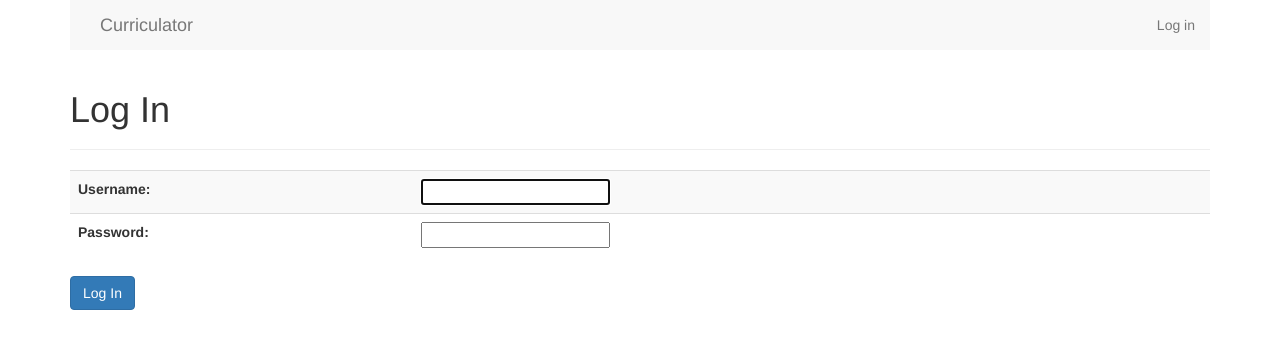
After one commit to nurkkala/curriculator, a Django app: page /accounts/login/ in a window 1280 px wide. The commit adds this page. Shown: the top 349 px of the page. Run offline with Django 3.2, Linux system fonts and the light colour scheme; some libraries are stand-ins or nearby versions.

Commit message:
Added login

```diff
--- a/cs2013/templates/cs2013/base.html
+++ b/cs2013/templates/cs2013/base.html
@@ -18,7 +18,26 @@
     <![endif]-->
   </head>
   <body>
-    {% block content %}Your Content Here{% endblock %}
+    <div class="container">
+      <nav class="navebar navbar-default" role="navigation">
+	<div class="container-fluid">
+          <a class="navbar-brand" href="{% url 'home' %}">Curriculator</a>
+          <ul class="nav navbar-nav navbar-right">
+	    <li>
+	      {% if user.is_authenticated %}
+	      <a href="{% url 'logout' %}">Log out</a>
+	      {% else %}
+	      <a href="{% url 'login' %}">Log in</a>
+	      {% endif %}
+	    </li>
+	  </ul>
+	</div>
+      </nav>
+
+      {% block content %}
+      Your Content Here
+      {% endblock %}
+    </div>
 
     <!-- jQuery (necessary for Bootstrap's JavaScript plugins) -->
     <script src="https://ajax.googleapis.com/ajax/libs/jquery/1.11.0/jquery.min.js"></script>
--- a/cs2013/templates/cs2013/home.html
+++ b/cs2013/templates/cs2013/home.html
@@ -3,7 +3,6 @@
 {% block title %}Select a Course{% endblock %}
 
 {% block content %}
-  <div class="container">
   <div class="page-header">
     <h1>Choose Course</h1>
   </div>
@@ -26,5 +25,4 @@
       {% endfor %}
     </tbody>
   </table>
-  </div>
 {% endblock %}
--- /dev/null
+++ b/cs2013/templates/registration/login.html
@@ -0,0 +1,31 @@
+{% extends "cs2013/base.html" %}
+
+{% block content %}
+  <div class="page-header">
+    <h1>Log In</h1>
+  </div>
+
+  {% if form.errors %}
+    <p>Your username and password didn't match. Please try again.</p>
+  {% endif %}
+
+  <form role="form" method="post" action="{% url 'login' %}">
+    {% csrf_token %}
+    <input type="hidden" name="next" value="{{ next }}" />
+
+    <table class="table table-striped table-hover">
+      <tbody>
+	<tr>
+	  <td>{{ form.username.label_tag }}</td>
+	  <td>{{ form.username }}</td>
+	</tr>
+	<tr>
+	  <td>{{ form.password.label_tag }}</td>
+	  <td>{{ form.password }}</td>
+	</tr>
+      </tbody>
+    </table>
+    <button type="submit" class="btn btn-primary" value="login">Log In</button>
+  </form>
+
+{% endblock %}
--- a/cs2013/views.py
+++ b/cs2013/views.py
@@ -1,13 +1,16 @@
 from __future__ import division
 
+from django.contrib.auth.decorators import login_required
 from django.shortcuts import render, redirect
 
 from .models import *
 
+@login_required
 def home(request):
     return render(request, 'cs2013/home.html',
                   { 'courses': Course.objects.all() })
 
+@login_required
 def outcomes(request, course_pk, page):
     course = Course.objects.get(pk=course_pk)
     know_areas = KnowledgeArea.objects.all()
--- a/curriculator/settings.py
+++ b/curriculator/settings.py
@@ -83,3 +83,5 @@ USE_TZ = True
 # https://docs.djangoproject.com/en/1.6/howto/static-files/
 
 STATIC_URL = '/static/'
+
+LOGIN_REDIRECT_URL = '/'
--- a/curriculator/urls.py
+++ b/curriculator/urls.py
@@ -3,10 +3,14 @@ from django.conf.urls import patterns, include, url
 from django.contrib import admin
 admin.autodiscover()
 
-urlpatterns = patterns('',
+urlpatterns = patterns(
+    '',
     url(r'^$', 'cs2013.views.home', name='home'),
 
     url(r'^cs2013/', include('cs2013.urls')),
 
+    url(r'^accounts/login/$', 'django.contrib.auth.views.login', name='login'),
+    url(r'^accounts/logout/$', 'django.contrib.auth.views.logout', kwargs={ 'next_page': '/' }, name='logout'),
+
     url(r'^admin/', include(admin.site.urls)),
 )
```
Also changed, not shown: cs2013/templates/cs2013/outcomes.html (+4 -3 lines). Lines whose indentation alone changed are shown as unchanged.
